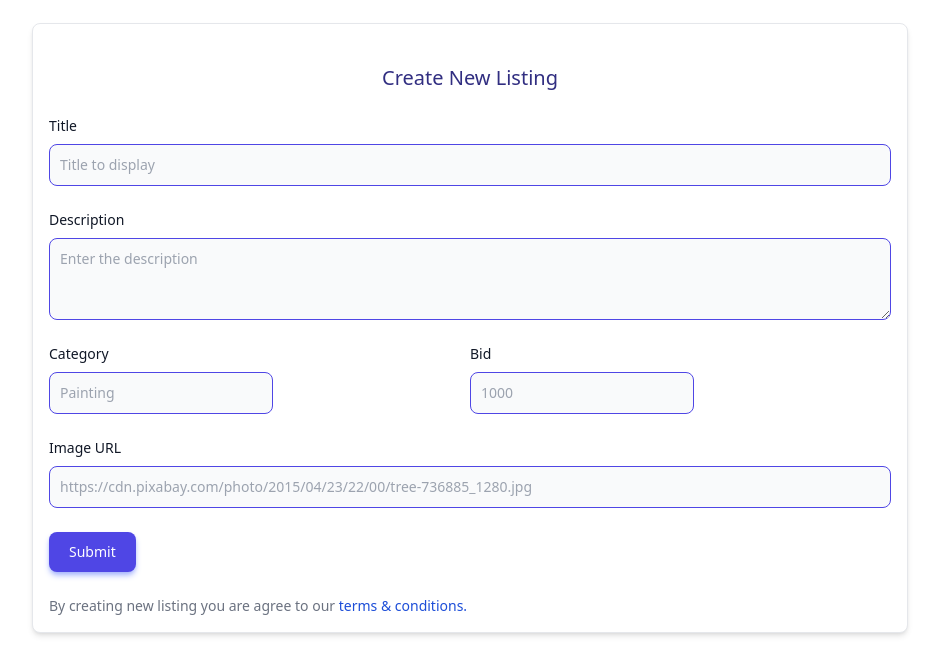
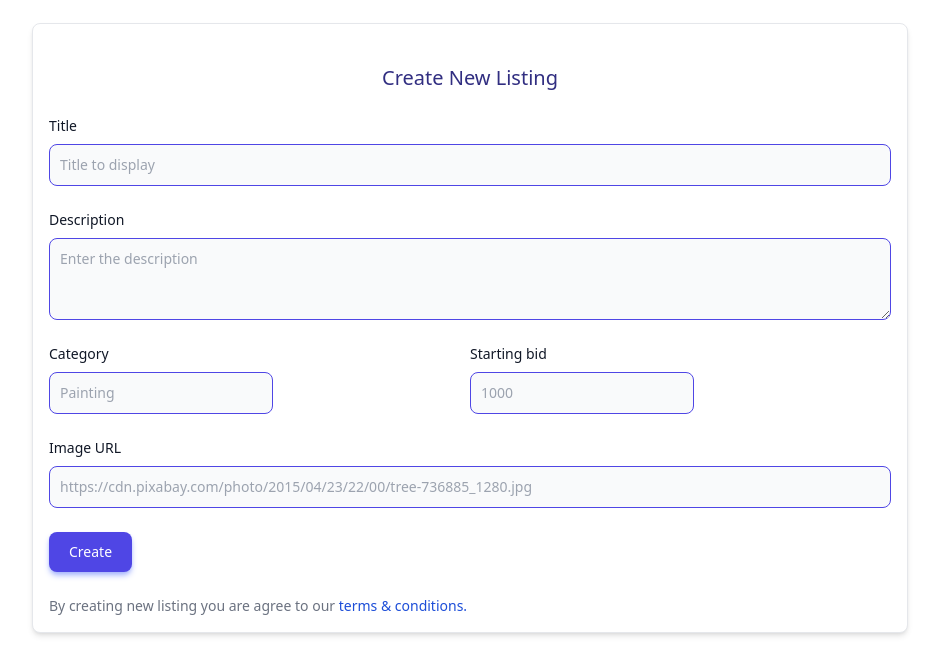
Before and after one commit to chetan6780/Auction-house, a Django app: page /create_listing in a window 1280 px wide. Shown: the part 57-723 px from the top of the page, without its empty margins (170-1109 px from the left). Run offline with Django 4.2, Linux system fonts and the light colour scheme; style sheets or scripts are compiled from the project's sources; some libraries are stand-ins or nearby versions.

Commit message:
🎨 Design edits

```diff
--- a/house/templates/house/create_listing.html
+++ b/house/templates/house/create_listing.html
@@ -40,8 +40,8 @@
 </div> -->
 
 <!-- 2. Create-listing -->
-<main id="create-listing" >
-  <div class="container flex p-14 justify-center">
+<main id="create-listing" class="flex justify-center">
+  <div class="container flex justify-center p-14">
     <div class="-m-8 p-4 md:w-3/4 bg-white rounded-lg border border-gray-200 shadow-md ">
       <form class="space-y-6" action="{% url 'create_listing'%}" method="post">
         {% csrf_token %}
@@ -66,7 +66,7 @@
               placeholder="Painting" required="">
           </div>
           <div class="md:w-1/2">
-            <label for="bid" class="block mb-2 text-sm font-medium text-gray-900 mt-4 md:mt-0">Bid</label>
+            <label for="bid" class="block mb-2 text-sm font-medium text-gray-900 mt-4 md:mt-0">Starting bid</label>
             <input type="number" name="bid" id="bid"
               class="bg-gray-50 border border-indigo-600 text-indigo-900 text-sm rounded-lg focus:ring-blue-500 focus:border-blue-500 block p-2.5"
               placeholder="1000" required="">
@@ -78,7 +78,7 @@
             class="bg-gray-50 border border-indigo-600 text-indigo-900 text-sm rounded-lg focus:ring-blue-500 focus:border-blue-500 block w-full p-2.5"
             placeholder="https://cdn.pixabay.com/photo/2015/04/23/22/00/tree-736885_1280.jpg" required="">
         </div>
-        <input type="submit" class="text-white shadow-md shadow-indigo-300 hover:shadow-sm hover:shadow-indigo-50 bg-indigo-600 hover:bg-indigo-700 focus:ring-4 focus:ring-indigo-300 font-medium rounded-lg text-sm px-5 py-2.5 text-center capitalize"></input>
+        <input type="submit" value="Create" class="text-white shadow-md shadow-indigo-300 hover:shadow-sm hover:shadow-indigo-50 bg-indigo-600 hover:bg-indigo-700 focus:ring-4 focus:ring-indigo-300 font-medium rounded-lg text-sm px-5 py-2.5 text-center capitalize"></input>
         <div class="text-sm font-medium text-gray-500 ">
           By creating new listing you are agree to our <a href="#"
             class="text-blue-700 hover:underline ">terms & conditions.</a>
--- a/house/templates/house/layout.html
+++ b/house/templates/house/layout.html
@@ -16,7 +16,7 @@
     <header class="sticky top-0 z-50 bg-white dark:bg-gray-800">
         <nav class="flex flex-wrap items-center justify-between w-full py-4 md:py-0 px-4 text-lg text-gray-700 ">
             <div class="flex justify-center align-middle text-3xl text-indigo-600 font-bold dark:text-white"><a
-                    href="./">Auctions</a> &#160 <button type="button" id="toggler" class="" aria-haspopup="true"
+                    href="/">Auctions</a> &#160 <button type="button" id="toggler" class="" aria-haspopup="true"
                     aria-expanded="false" aria-labelledby="headlessui-listbox-label-3 headlessui-listbox-button-4">
                     <span class="dark:hidden">
                         <svg viewBox="0 0 24 24" fill="none" stroke-width="2" stroke-linecap="round"
@@ -60,7 +60,7 @@
 
                     <li class="md:p-4 py-2">
                         <button id="dropdownNavbarLink" data-dropdown-toggle="dropdownNavbar"
-                            class="flex justify-between items-center py-2 pl-2 pr-4  w-full font-medium text-indigo-600 hover:bg-indigo-50 rounded-md md:hover:bg-transparent md:border-0  md:hover:text-blue-700 md:p-0 md:w-auto dark:text-white dark:hover:text-white dark:focus:text-white dark:border-indigo-700 dark:hover:bg-gray-600 md:dark:hover:bg-transparent hover:text-blue-600 ">Listings
+                            class="flex justify-between items-center py-2 pl-2 pr-4  w-full font-small text-indigo-600 hover:bg-indigo-50 rounded-md md:hover:bg-transparent md:border-0  md:hover:text-blue-700 md:p-0 md:w-auto dark:text-white dark:hover:text-white dark:focus:text-white dark:border-indigo-700 dark:hover:bg-gray-600 md:dark:hover:bg-transparent hover:text-blue-600 ">Listings
                             <svg class="ml-1 w-4 h-4" fill="currentColor" viewBox="0 0 20 20"
                                 xmlns="http://www.w3.org/2000/svg">
                                 <path fill-rule="evenodd"
@@ -87,7 +87,7 @@
                     <li class="md:p-4 py-2">
                         <a href="#" id="dropdownNavbarLink2"
                             data-dropdown-toggle="dropdownNavbar2"
-                            class="flex justify-between items-center py-2 pl-2 pr-4  w-full font-medium text-indigo-600 hover:bg-indigo-50 rounded-md md:hover:bg-transparent md:border-0  md:hover:text-blue-700 md:p-0 md:w-auto dark:text-white dark:hover:text-white dark:focus:text-white dark:border-indigo-700 dark:hover:bg-gray-600 md:dark:hover:bg-transparent hover:text-blue-600 ">Catagories
+                            class="flex justify-between items-center py-2 pl-2 pr-4  w-full font-small text-indigo-600 hover:bg-indigo-50 rounded-md md:hover:bg-transparent md:border-0  md:hover:text-blue-700 md:p-0 md:w-auto dark:text-white dark:hover:text-white dark:focus:text-white dark:border-indigo-700 dark:hover:bg-gray-600 md:dark:hover:bg-transparent hover:text-blue-600 ">Catagories
                             <svg class="ml-1 w-4 h-4" fill="currentColor" viewBox="0 0 20 20"
                                 xmlns="http://www.w3.org/2000/svg">
                                 <path fill-rule="evenodd"
--- a/house/templates/house/login.html
+++ b/house/templates/house/login.html
@@ -20,7 +20,7 @@
 </div> -->
 
 <!-- 5. login -->
-<main id="login" >
+<main id="login" class="flex justify-center">
     <div class="container flex mt-10 py-24 px-14 justify-center">
         <div class="-m-8 p-4 max-w-sm bg-white rounded-lg border border-gray-200 shadow-md sm:p-6 lg:p-8">
             <form class="space-y-6" action="{% url 'login' %}" method="post">
@@ -40,8 +40,7 @@
                         required="">
                 </div>
                 <a href="#" class="ml-auto text-sm text-blue-700 hover:underline ">Forgot Password?</a>
-                <input type="submit" class="w-full text-white shadow-md shadow-indigo-300 hover:shadow-sm hover:shadow-indigo-50 bg-indigo-600 hover:bg-indigo-700 focus:ring-4 focus:ring-indigo-300 font-medium rounded-lg text-sm px-5 py-2.5 text-center">Login
-                    to your account</input>
+                <input type="submit" value="Login" class="w-full text-white shadow-md shadow-indigo-300 hover:shadow-sm hover:shadow-indigo-50 bg-indigo-600 hover:bg-indigo-700 focus:ring-4 focus:ring-indigo-300 font-medium rounded-lg text-sm px-5 py-2.5 text-center"></input>
 
                 <div class="text-sm font-medium text-gray-500 ">
                     Not registered? <a href="{% url 'register' %}" class="text-blue-700 hover:underline ">Create
--- a/house/views.py
+++ b/house/views.py
@@ -4,10 +4,7 @@ from django.http import HttpResponse, HttpResponseRedirect
 from django.shortcuts import render
 from django.urls import reverse
 
-from .models import User
-from .models import Listing
-from .models import Bid
-from .models import Comment
+from .models import Bid, Comment, Listing, User
 
 
 def index(request):
@@ -70,6 +67,7 @@ def register(request):
 
 # ------------------------------------------------------------------------------------------------------------------
 
+
 def close_auction(request, listing_id):
     listing = Listing.objects.get(pk=listing_id)
     listing.is_closed = True
@@ -88,15 +86,17 @@ def closed_listings(request):
 def display_category(request):
     category = request.POST["category"]
     listings = Listing.objects.filter(category=category)
-    listings=set(listings)
+    listings = set(listings)
     context = {
         "listings": listings,
     }
     return render(request, "house/index.html", context)
 
+
 def category_page(request):
-    category=Listing.objects.all()
-    return render(request, "house/category.html",{"category":category,})
+    category = Listing.objects.all()
+    return render(request, "house/category.html", {"category": category, })
+
 
 def comment(request, listing_id):
     user = request.user
```
Also changed, not shown: house/templates/house/register.html (+3 -4 lines).
